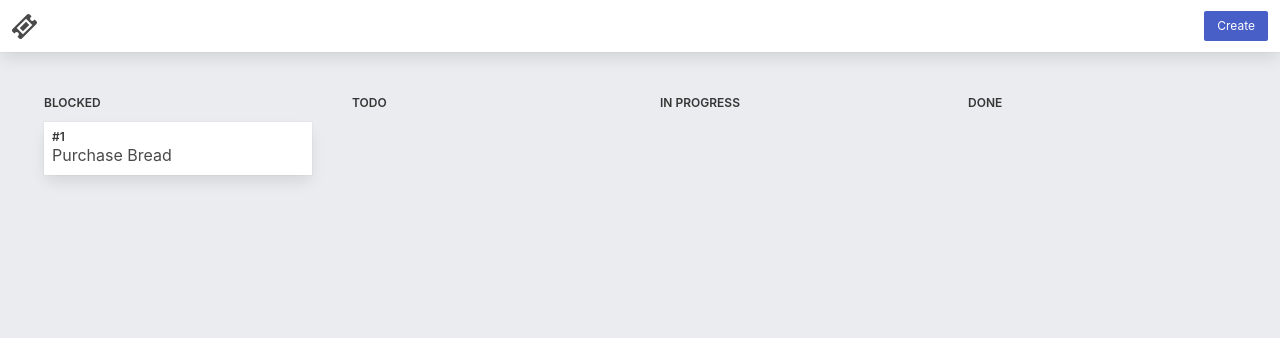
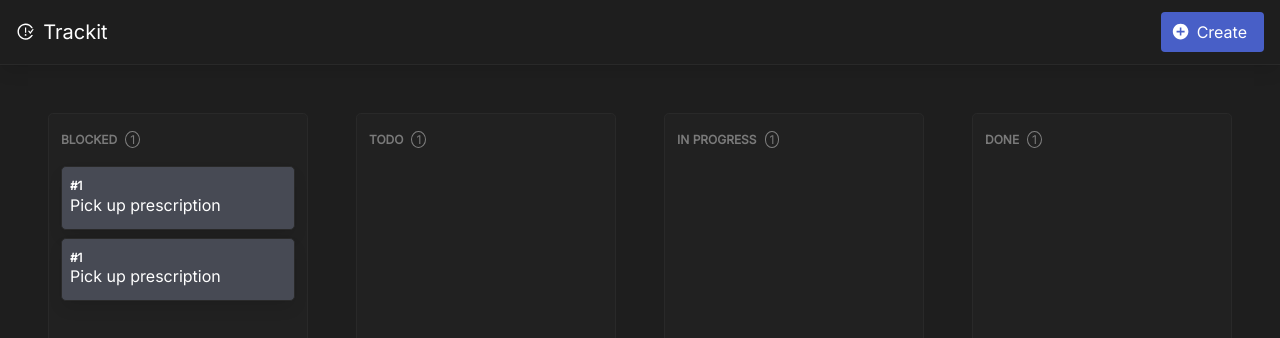
Before and after one commit to georgem00re/ticketing, a React (Vite) app in the folder react-app/: page / in a window 1280 px wide. Shown: the top 338 px of the page. Built offline with nearby package versions, Linux system fonts and the light colour scheme.

Commit message:
Redesign the frontend (#21)

```diff
--- a/react-app/src/components/Column.tsx
+++ b/react-app/src/components/Column.tsx
@@ -8,8 +8,11 @@ interface ColumnProps {
 
 export default function Column({ title, children }: ColumnProps) {
 	return (
-		<div class="column has-background-light-grey m-2">
-			<h1 class="title is-7 mb-2">{title}</h1>
+		<div class="column has-background-212121 m-5 p-3 has-border-dark rounded" style={{ minHeight: "75vh"}}>
+			<div class="mb-4">
+				<h1 class="title is-7 mb-2 has-text-grey" style={{ display: "inline"}}>{title}</h1>
+				<h1 class="subtitle is-7 mb-2 has-text-grey ml-2 pl-1 pr-1 inline has-border-grey circular">1</h1>
+			</div>
 			{children}
 		</div>
 	)
--- a/react-app/src/components/NavigationBar.tsx
+++ b/react-app/src/components/NavigationBar.tsx
@@ -1,18 +1,25 @@
 
-import { ImTicket } from "react-icons/im"
+import { AiOutlineIssuesClose } from "react-icons/ai"
+import { IoMdAddCircle } from "react-icons/io"
 
 export default function NavigationBar({ onCreateClicked }) {
 	return (
-		<nav class="navbar is-background-white p-0 box">
+		<nav class="navbar is-transparent p-1 box has-bottom-border-grey">
 			<div class="navbar-brand">
 				<div class="navbar-item">
-					<ImTicket fontSize="25px"/>
+					<AiOutlineIssuesClose fontSize="1.20rem" color="white"/>
+					<h1 class="subtitle is-5 ml-2 has-text-white">Trackit</h1>
 				</div>
 			</div>
 			<div class="navbar-menu">
 				<div class="navbar-end">
 					<div class="navbar-item">
-						<button class="button is-link is-small" onClick={() => onCreateClicked()}>Create</button>
+						<button class="button is-link has-text-white" onClick={() => onCreateClicked()}>
+						    <span class="icon is-small">
+						      <IoMdAddCircle fontSize="1.20rem" color="white"/>
+						    </span>
+						    <span>Create</span>
+						</button>
 					</div>
 				</div>
 
--- a/react-app/src/components/TicketThumbnail.tsx
+++ b/react-app/src/components/TicketThumbnail.tsx
@@ -6,9 +6,9 @@ interface TicketThumbnailProps {
 
 export default function TicketThumbnail({ summary, identifier }) {
 	return (
-		<div class="box mt-3 mb-0 p-2 is-clickable">
-			<h1 class="title m-0 is-7">#{identifier}</h1>
-			<p class="content is-5">{summary}</p>
+		<div class="box mt-2 mb-0 p-2 py-3 is-clickable has-background-474A54 rounded has-border-dark">
+			<h1 class="title m-0 is-7 has-text-white">#{identifier}</h1>
+			<p class="content is-5 has-text-white">{summary}</p>
 		</div>
 	)
 }
--- a/react-app/src/state/reducers.ts
+++ b/react-app/src/state/reducers.ts
@@ -8,12 +8,12 @@ interface Action {
 }
 
 const mockTicket: Ticket = {
-	summary: "Purchase Bread",
+	summary: "Pick up prescription",
 	description: "dsfds",
 	status: TicketStatus.BLOCKED,
 }
 
-export function ticketsReducer(state = [mockTicket], action: Action) {
+export function ticketsReducer(state = [mockTicket, mockTicket], action: Action) {
 	if (action.type === "ADD_TICKET") {
 		return [...state, action.payload]
 	} else if (action.type === "UPDATE_TICKET") {
--- a/react-app/src/styles/main.scss
+++ b/react-app/src/styles/main.scss
@@ -1,14 +1,64 @@
 
 $box-radius: 0px;
+$family-serif: "Inter";
+$family-primary: $family-serif;
+$background-dark: #1E1E1E;
+$border-grey: #292929;
+$column-grey: #212121;
 
 @import "../node_modules/bulma/bulma.sass";
+@import url('https://fonts.googleapis.com/css?family=Inter');
+
+html {
+	overflow: hidden;
+}
 
 body {
 	min-height: 100vh;
 	padding: 0px;
-	background-color: #EBECEF;
+	background-color: $background-dark;
+}
+
+.is-transparent {
+	background-color: transparent;
+}
+
+.has-background-dark {
+	background-color: $background-dark;
+}
+
+.has-border-grey {
+	border: 1px solid grey;
+}
+
+.circular {
+	border-radius: 50%;
 }
 
 .has-background-light-grey {
 	background-color: #EBECEF;
 }
+
+.has-background-212121 {
+	background-color: #212121;
+}
+
+.has-bottom-border-grey {
+	border-bottom: 1px solid #292929;
+}
+
+.has-background-474A54 {
+	background-color: #474a54;
+}
+
+.has-border-dark {
+	border: 1px solid $border-grey;
+}
+
+.inline {
+	display: inline;
+}
+
+.rounded {
+	border-radius: 0.3em;
+}
```
Also changed, not shown: react-app/src/components/Divider.tsx (deleted, +0 -10 lines).
